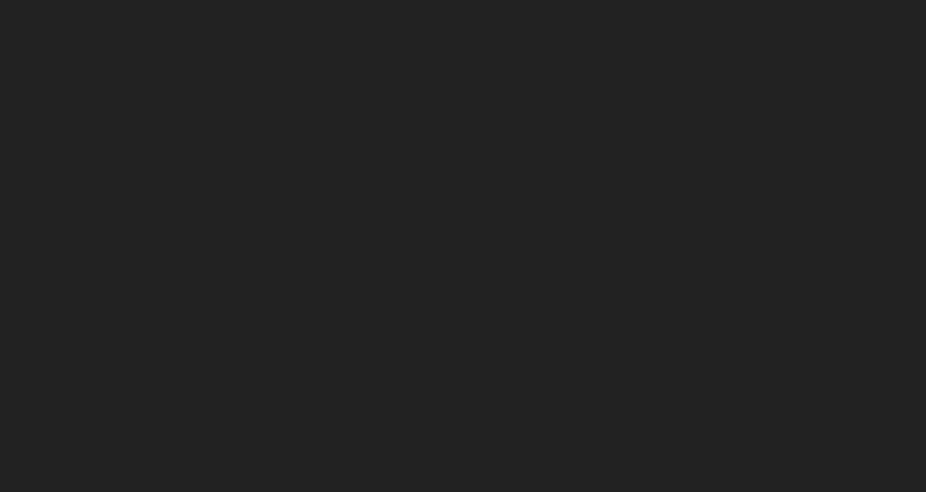
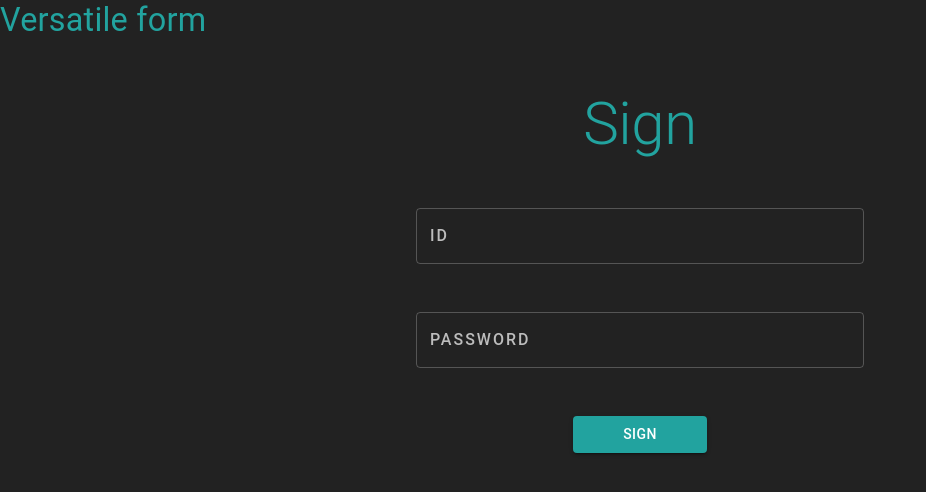
Before and after one commit to hjch0211/j-doodling-book, a React (Create React App) app: page /versatile-form in a window 1280 px wide. Shown: the top 492 px of the page, without its empty margins (0-926 px from the left). Built offline with nearby package versions, Linux system fonts and the light colour scheme; a web font is replaced by a local one.

Commit message:
✨ Feat : FormLogin UI 작업

```diff
--- a/src/components/hoc/muiThemeProvider/configMuiPalette.ts
+++ b/src/components/hoc/muiThemeProvider/configMuiPalette.ts
@@ -8,6 +8,7 @@ import { color } from "../../constants/colors";
  */
 
 export const configMuiPalette: PaletteOptions = {
+  mode: "dark",
   primary: {
     main: color.turquoise,
   },
--- /dev/null
+++ b/src/pages/VersatileForm/component/FormLogin.tsx
@@ -0,0 +1,34 @@
+import React from "react";
+import { TextField, Button } from "@mui/material";
+import { Empty } from "../../../components/atom";
+
+// [Todo] children 방지 방법 찾기
+
+// 일단 로그인 폼 만들기
+// 아이디 저장 기능 버튼 추가
+// 아이디 찾기 비밀번호 찾기 회원가입 부분은 formfooter로 빼기
+export const FormLogin = () => {
+  // [Todo] 유효성 검사 로직 만들기
+  // [Todo] input에 clear 버튼 달기
+  return (
+    <>
+      <form
+        style={{
+          width: "80%",
+          maxWidth: "28rem",
+          display: "flex",
+          flexDirection: "column",
+          alignItems: "center",
+        }}
+      >
+        <TextField label="ID" fullWidth />
+        <Empty height="3rem" />
+        <TextField label="PASSWORD" type="password" fullWidth />
+        <Empty height="3rem" />
+        <Button variant="contained" style={{ width: "30%" }}>
+          Sign
+        </Button>
+      </form>
+    </>
+  );
+};
--- a/src/pages/VersatileForm/component/VersaInput.tsx
+++ /dev/null
@@ -1,6 +0,0 @@
-import { Input } from "@mui/material";
-
-export const VersaInput = () => {
-  // [Todo] 단순 UI만을 나타낼 것
-  return <Input></Input>;
-};
--- /dev/null
+++ b/src/pages/VersatileForm/component/template.tsx
@@ -0,0 +1,2 @@
+// [Todo] 필요하다면 여기서 컴파운드 컴포넌트 개발
+export {};
--- a/src/pages/VersatileForm/index.tsx
+++ b/src/pages/VersatileForm/index.tsx
@@ -1,9 +1,27 @@
 import React from "react";
+import { LayoutAlignCenter } from "../../components/template";
+import { FormLogin } from "./component/FormLogin";
+import { Empty } from "../../components/atom";
+import { Typography } from "@mui/material";
 
 export const VersatileForm = () => {
   // [Todo] 간단한 입력 폼 만들기 -> 리액트 훅 폼 사용 안하고 ㄱㄱ
   // 다양한 경우의 수를 생각해서 구현해보자
   // 1. 매 입력마다 유효성 검사 + 제출 시 유효성 검사  -> 다른 프레임워크도 호환되도록 유효성 검사 로직은 바닐라로
-  //
-  return <></>;
+  // 목적 : 리액트 훅 폼없이 여러 폼을 구현해보자
+
+  // pathname에 따라 단계 설정?
+  return (
+    <>
+      <Typography variant="h4" component="h1">
+        Versatile form
+      </Typography>
+      <Empty height="3rem" />
+      <LayoutAlignCenter>
+        <Typography variant="h2">Sign</Typography>
+        <Empty height="3rem" />
+        <FormLogin />
+      </LayoutAlignCenter>
+    </>
+  );
 };
```
